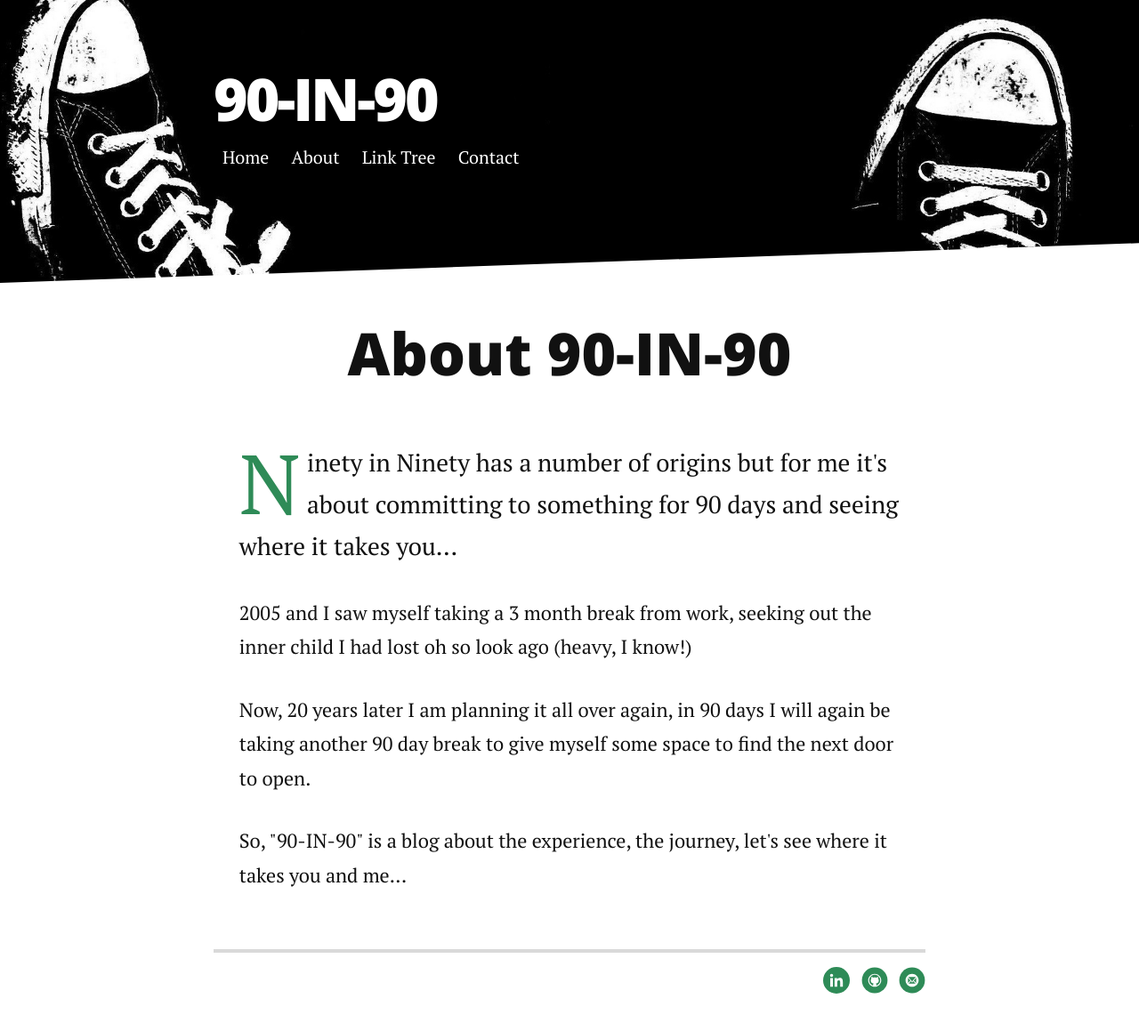
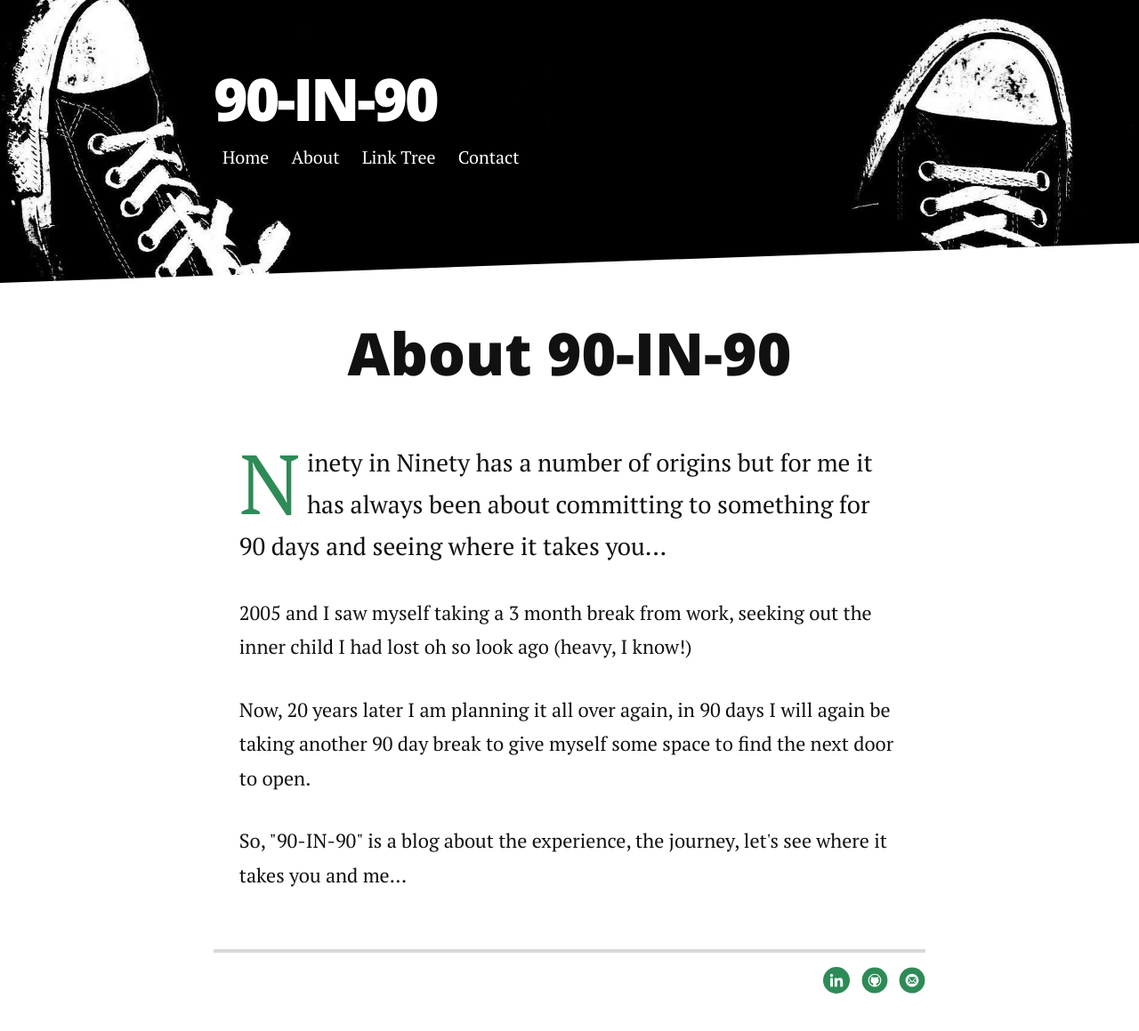
Before and after one commit to weebaruto/weeblog, a Jekyll site: the page built from about.md, in a window 1280 px wide. Shown: the whole page at 89% size. Built offline with Jekyll 4.4.1, drawn with Linux system fonts in a browser that asks for light colours; nearby versions of some CDN libraries.

Commit message:
Update about.md

```diff
--- a/about.md
+++ b/about.md
@@ -5,7 +5,7 @@ title: About 90-IN-90
 
 <div class="post">
 <h1 class="pageTitle">About 90-IN-90</h1>
-<p class="intro"><span class="dropcap">N</span>inety in Ninety has a number of origins but for me it's about committing to something for 90 days and seeing where it takes you...</p>
+<p class="intro"><span class="dropcap">N</span>inety in Ninety has a number of origins but for me it has always been about committing to something for 90 days and seeing where it takes you...</p>
 <p>2005 and I saw myself taking a 3 month break from work, seeking out the inner child I had lost oh so look ago (heavy, I know!)</p>
 <p>Now, 20 years later I am planning it all over again, in 90 days I will again be taking another 90 day break to give myself some space to find the next door to open.</p>
 <p>So, "90-IN-90" is a blog about the experience, the journey, let's see where it takes you and me...</p>
```
